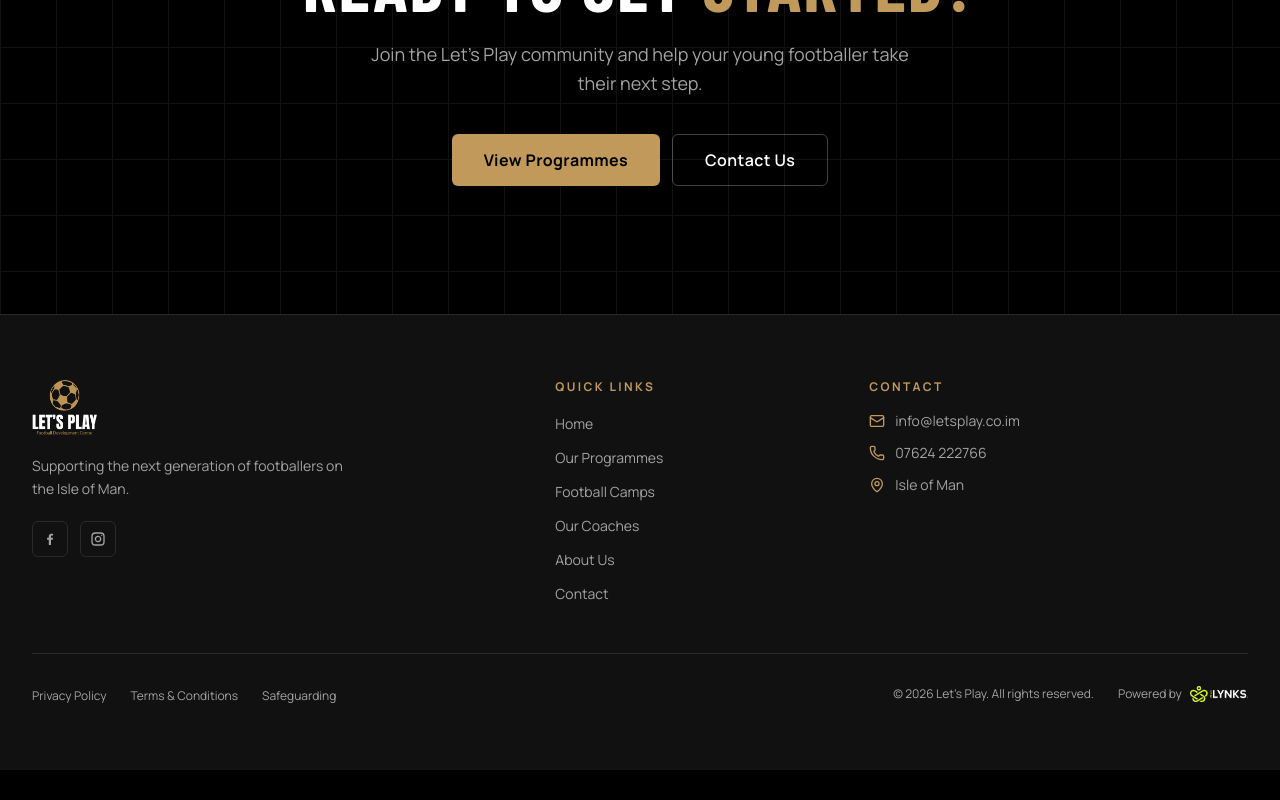
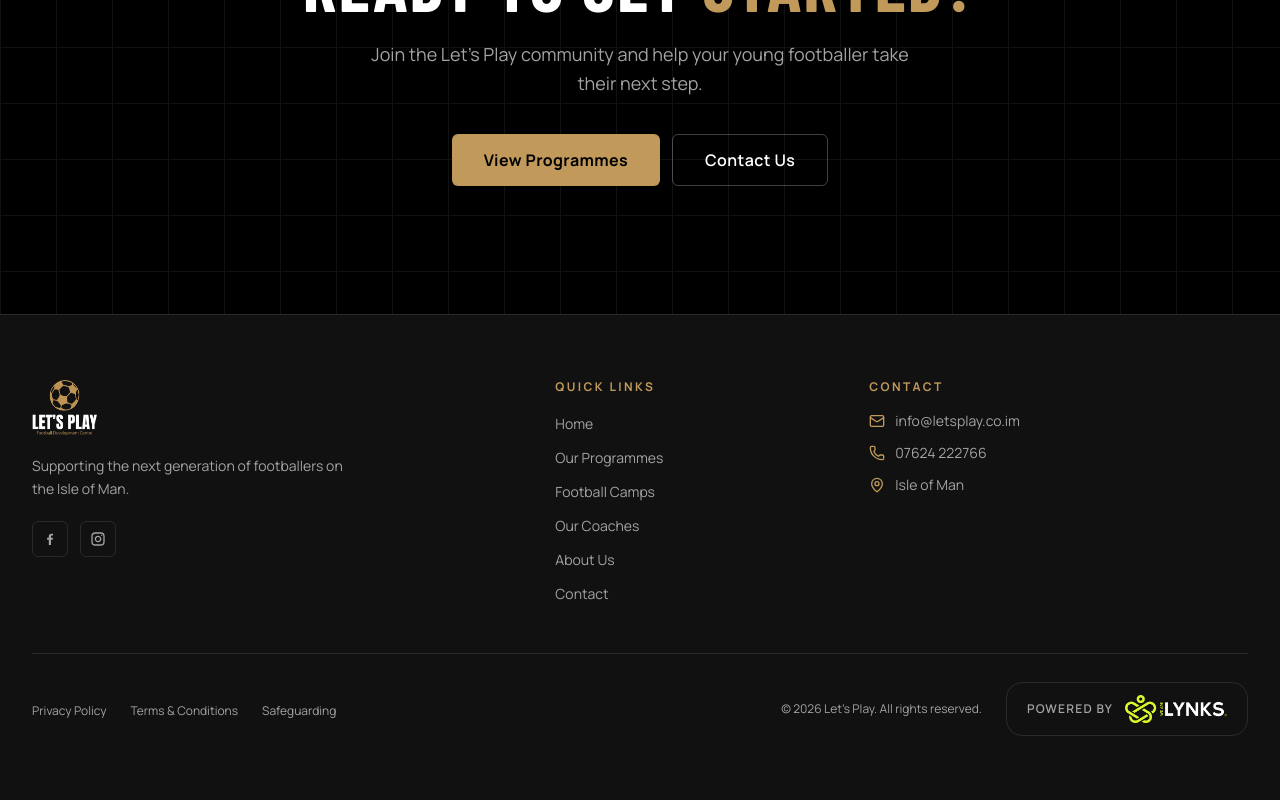
Before and after one commit to LYNKSPortal/lets-play-iom, a Next.js app: page / in a window 1280 px wide. Shown: the part 5509-6309 px from the top of the page. Before the commit the page ends 6279 px from the top, so only its background shows below. Built offline with nearby package versions, Linux system fonts and the light colour scheme; a web font is replaced by a local one.

Commit message:
Restyle footer credit as a bordered badge matching the LYNKS reference design
Kept our own dark theme (no green background) but matched the pill-
style border, padding, and larger logo sizing from the reference.

```diff
--- a/src/components/layout/site-footer.tsx
+++ b/src/components/layout/site-footer.tsx
@@ -119,15 +119,17 @@ export function SiteFooter() {
               href="https://wearelynks.com"
               target="_blank"
               rel="noopener noreferrer"
-              className="flex items-center gap-2 text-xs text-muted transition-colors hover:text-white"
+              className="flex items-center gap-3 rounded-2xl border border-border-subtle px-5 py-3 transition-colors hover:border-gold"
             >
-              Powered by
+              <span className="text-xs font-semibold uppercase tracking-widest text-muted">
+                Powered by
+              </span>
               <Image
                 src="/powered-by-lynks.png"
                 alt="We Are LYNKS"
-                width={109}
-                height={30}
-                className="h-4 w-auto"
+                width={218}
+                height={60}
+                className="h-7 w-auto"
               />
             </a>
           </div>
```
